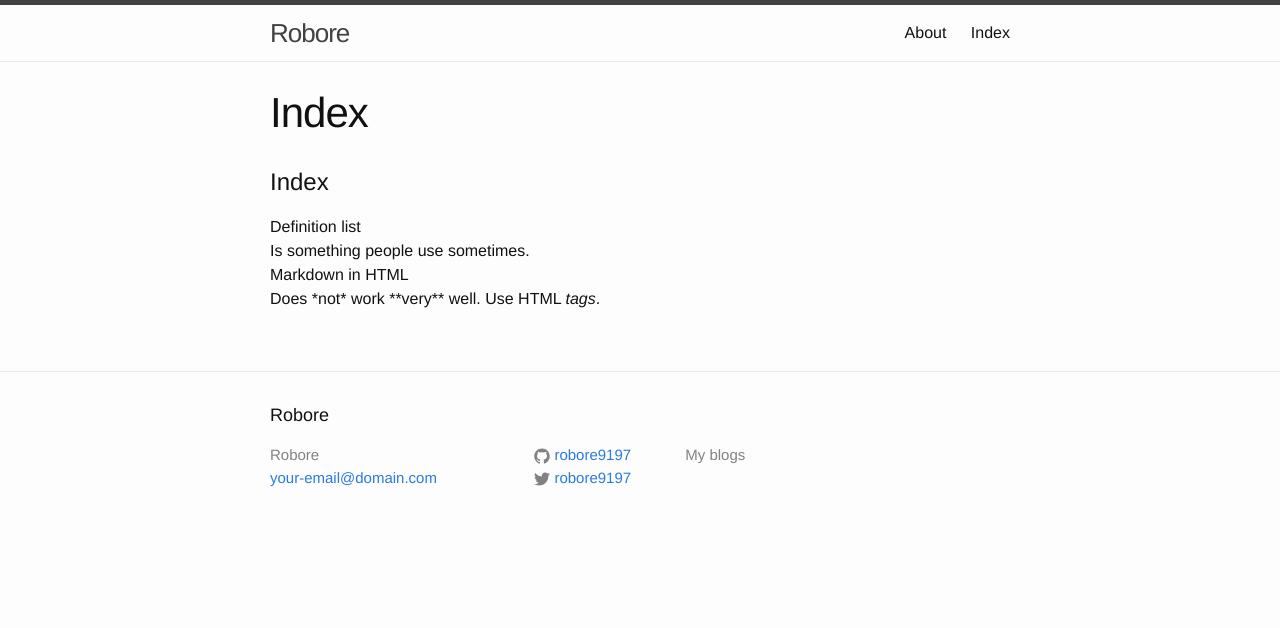
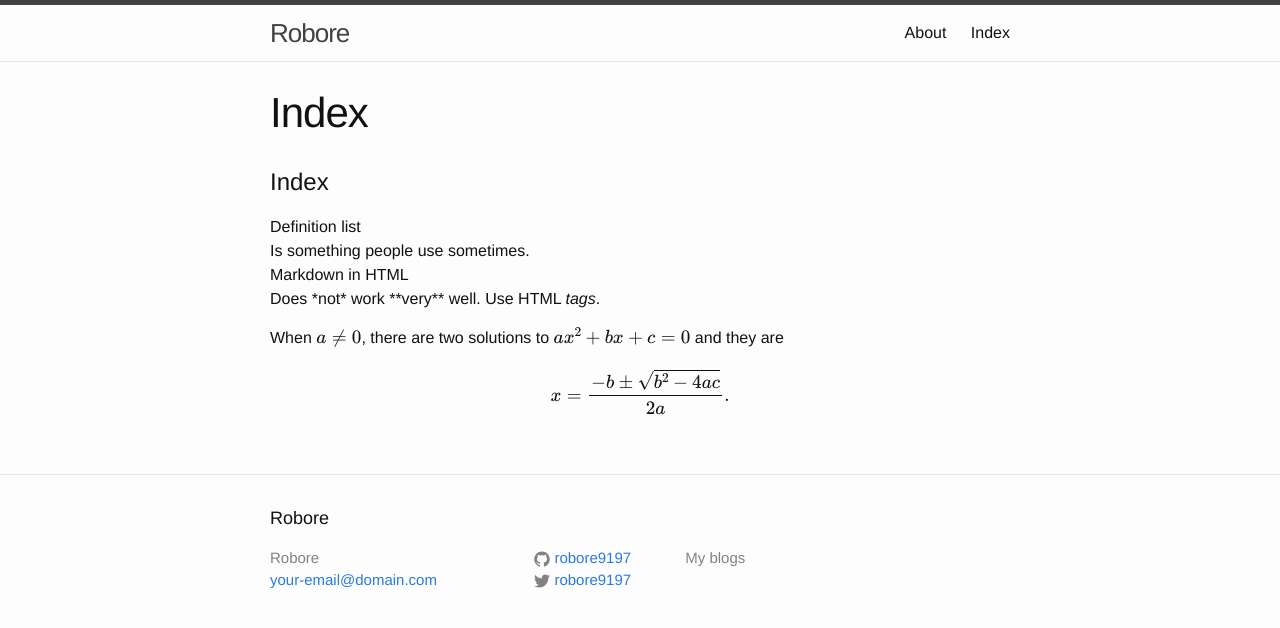
Before and after one commit to robore9197/robore9197.github.io, a Jekyll site: the page built from index.md, in a window 1280 px wide. Shown: the top 628 px of the page. Built offline with Jekyll 4.4.1, drawn with Linux system fonts in a browser that asks for light colours; our own code applies the rules of GitHub Pages for plain Markdown files.

Commit message:
Update index.md

```diff
--- a/index.md
+++ b/index.md
@@ -6,3 +6,9 @@
   <dt>Markdown in HTML</dt>
   <dd>Does *not* work **very** well. Use HTML <em>tags</em>.</dd>
 </dl>
+<script src="https://polyfill.io/v3/polyfill.min.js?features=es6"></script>
+<script id="MathJax-script" async src="https://cdn.jsdelivr.net/npm/mathjax@3/es5/tex-mml-chtml.js"></script>
+<p>
+  When \(a \ne 0\), there are two solutions to \(ax^2 + bx + c = 0\) and they are
+  \[x = {-b \pm \sqrt{b^2-4ac} \over 2a}.\]
+</p>
```
